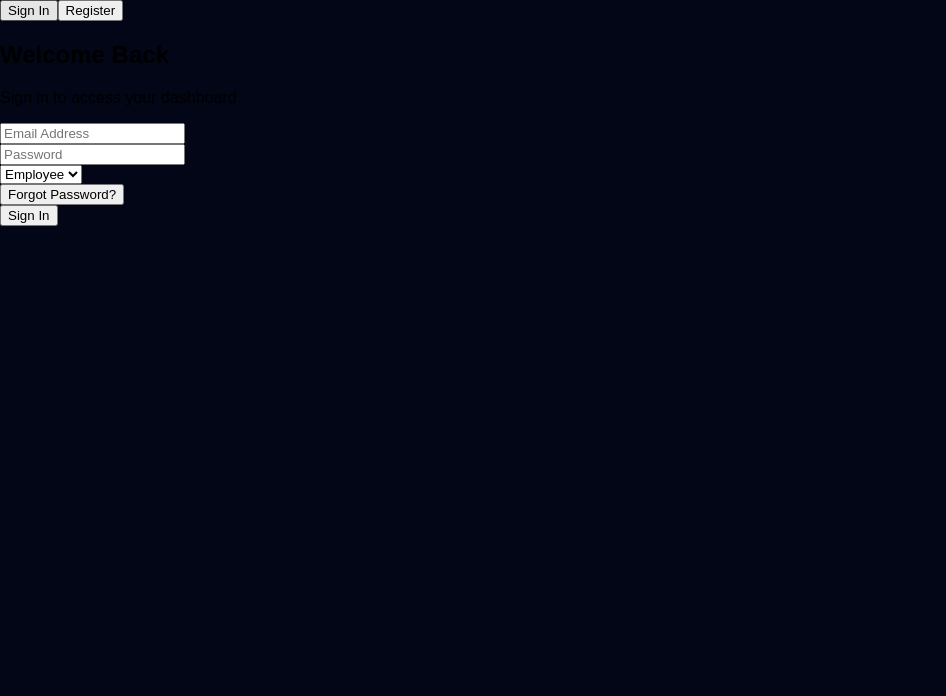
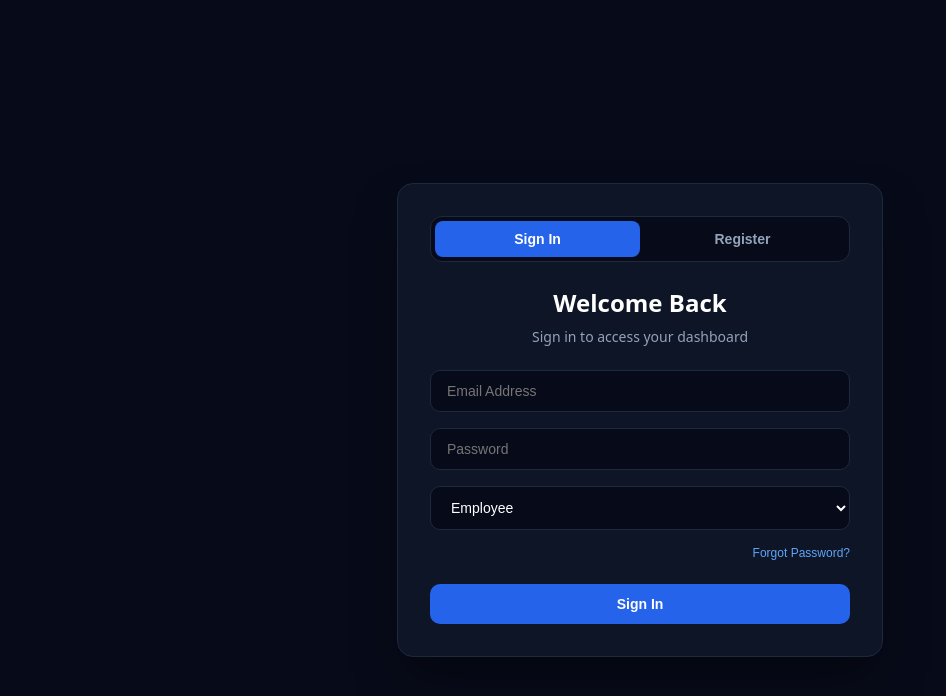
Before and after one commit to prashantmondhe/infosys-frontend1, a Next.js app: page /login in a window 1280 px wide. Shown: the top 696 px of the page, without its empty margins (0-946 px from the left). Built offline with nearby package versions, Linux system fonts and the light colour scheme.

Commit message:
Fix styling issues with robust inline CSS and Admin-Employee filter

```diff
--- a/app/login/page.js
+++ b/app/login/page.js
@@ -49,9 +49,9 @@ export default function AuthPage() {
           body: JSON.stringify({ email }),
         });
         const data = await res.json();
-        if (!res.ok) throw new Error(data.message || "Reset request failed");
+        if (!res.ok) throw new Error(data.message || "Reset link sent");
 
-        setMessage({ type: "success", text: "Password reset instructions sent to your email." });
+        setMessage({ type: "success", text: "Password reset link sent to your email." });
       }
     } catch (err) {
       setMessage({ type: "error", text: err.message || "An error occurred" });
@@ -61,39 +61,78 @@ export default function AuthPage() {
   };
 
   return (
-    <div className="min-h-screen bg-[#070b19] flex items-center justify-center p-4">
-      <div className="w-full max-w-md bg-[#0d1527] border border-slate-800 rounded-2xl p-8 shadow-2xl">
+    <div style={{
+      minHeight: "100vh",
+      backgroundColor: "#070b19",
+      display: "flex",
+      alignItems: "center",
+      justifyContent: "center",
+      padding: "20px",
+      fontFamily: "system-ui, -apple-system, sans-serif"
+    }}>
+      <div style={{
+        width: "100%",
+        maxWidth: "420px",
+        backgroundColor: "#0d1527",
+        border: "1px solid #1e293b",
+        borderRadius: "16px",
+        padding: "32px",
+        boxShadow: "0 25px 50px -12px rgba(0, 0, 0, 0.5)"
+      }}>
 
         {/* Toggle Bar */}
-        <div className="flex bg-[#070b19] p-1 rounded-xl mb-6 border border-slate-800">
+        <div style={{
+          display: "flex",
+          backgroundColor: "#070b19",
+          padding: "4px",
+          borderRadius: "12px",
+          marginBottom: "24px",
+          border: "1px solid #1e293b"
+        }}>
           <button
             type="button"
             onClick={() => { setView("login"); setMessage({ type: "", text: "" }); }}
-            className={`flex-1 py-2.5 text-sm font-semibold rounded-lg transition-all duration-200 ${
-              view === "login" ? "bg-[#2563eb] text-white shadow-lg" : "text-slate-400 hover:text-white"
-            }`}
+            style={{
+              flex: 1,
+              padding: "10px",
+              fontSize: "14px",
+              fontWeight: "600",
+              borderRadius: "8px",
+              border: "none",
+              cursor: "pointer",
+              backgroundColor: view === "login" ? "#2563eb" : "transparent",
+              color: view === "login" ? "#ffffff" : "#94a3b8"
+            }}
           >
             Sign In
           </button>
           <button
             type="button"
             onClick={() => { setView("register"); setMessage({ type: "", text: "" }); }}
-            className={`flex-1 py-2.5 text-sm font-semibold rounded-lg transition-all duration-200 ${
-              view === "register" ? "bg-[#2563eb] text-white shadow-lg" : "text-slate-400 hover:text-white"
-            }`}
+            style={{
+              flex: 1,
+              padding: "10px",
+              fontSize: "14px",
+              fontWeight: "600",
+              borderRadius: "8px",
+              border: "none",
+              cursor: "pointer",
+              backgroundColor: view === "register" ? "#2563eb" : "transparent",
+              color: view === "register" ? "#ffffff" : "#94a3b8"
+            }}
           >
             Register
           </button>
         </div>
 
-        {/* Header Title */}
-        <h2 className="text-2xl font-bold text-center text-white mb-2">
+        {/* Header */}
+        <h2 style={{ fontSize: "24px", fontWeight: "bold", textAlign: "center", color: "#ffffff", margin: "0 0 8px 0" }}>
           {view === "login" && "Welcome Back"}
           {view === "register" && "Create Account"}
           {view === "forgot" && "Reset Password"}
         </h2>
 
-        <p className="text-sm text-center text-slate-400 mb-6">
+        <p style={{ fontSize: "14px", textAlign: "center", color: "#94a3b8", margin: "0 0 24px 0" }}>
           {view === "login" && "Sign in to access your dashboard"}
           {view === "register" && "Register to get started"}
           {view === "forgot" && "Enter your email to receive a reset link"}
@@ -101,77 +140,112 @@ export default function AuthPage() {
 
         {/* Message Alert */}
         {message.text && (
-          <div
-            className={`mb-4 p-3 rounded-xl text-sm ${
-              message.type === "success"
-                ? "bg-green-950/50 border border-green-700 text-green-300"
-                : "bg-red-950/50 border border-red-700 text-red-300"
-            }`}
-          >
+          <div style={{
+            marginBottom: "16px",
+            padding: "12px",
+            borderRadius: "8px",
+            fontSize: "14px",
+            backgroundColor: message.type === "success" ? "#064e3b" : "#7f1d1d",
+            color: message.type === "success" ? "#6ee7b7" : "#fca5a5",
+            border: `1px solid ${message.type === "success" ? "#059669" : "#dc2626"}`
+          }}>
             {message.text}
           </div>
         )}
 
         {/* Form */}
-        <form onSubmit={handleSubmit} className="space-y-4">
+        <form onSubmit={handleSubmit} style={{ display: "flex", flexDirection: "column", gap: "16px" }}>
           {view === "register" && (
-            <div>
             <input
               type="text"
               required
               placeholder="Full Name"
               value={name}
               onChange={(e) => setName(e.target.value)}
-                className="w-full px-4 py-3 bg-[#070b19] border border-slate-800 rounded-xl text-white placeholder-slate-500 focus:outline-none focus:border-blue-500"
+              style={{
+                width: "100%",
+                padding: "12px 16px",
+                backgroundColor: "#070b19",
+                border: "1px solid #1e293b",
+                borderRadius: "10px",
+                color: "#ffffff",
+                fontSize: "14px",
+                boxSizing: "border-box",
+                outline: "none"
+              }}
             />
-            </div>
           )}
 
-          <div>
           <input
             type="email"
             required
             placeholder="Email Address"
             value={email}
             onChange={(e) => setEmail(e.target.value)}
-              className="w-full px-4 py-3 bg-[#070b19] border border-slate-800 rounded-xl text-white placeholder-slate-500 focus:outline-none focus:border-blue-500"
+            style={{
+              width: "100%",
+              padding: "12px 16px",
+              backgroundColor: "#070b19",
+              border: "1px solid #1e293b",
+              borderRadius: "10px",
+              color: "#ffffff",
+              fontSize: "14px",
+              boxSizing: "border-box",
+              outline: "none"
+            }}
           />
-          </div>
 
           {view !== "forgot" && (
-            <div>
             <input
               type="password"
               required
               placeholder="Password"
               value={password}
               onChange={(e) => setPassword(e.target.value)}
-                className="w-full px-4 py-3 bg-[#070b19] border border-slate-800 rounded-xl text-white placeholder-slate-500 focus:outline-none focus:border-blue-500"
+              style={{
+                width: "100%",
+                padding: "12px 16px",
+                backgroundColor: "#070b19",
+                border: "1px solid #1e293b",
+                borderRadius: "10px",
+                color: "#ffffff",
+                fontSize: "14px",
+                boxSizing: "border-box",
+                outline: "none"
+              }}
             />
-            </div>
           )}
 
-          {/* Role Selection Dropdown (Only Employee & Admin) */}
+          {/* Role Dropdown: Only Admin & Employee */}
           {view !== "forgot" && (
-            <div>
             <select
               value={role}
               onChange={(e) => setRole(e.target.value)}
-                className="w-full px-4 py-3 bg-[#070b19] border border-slate-800 rounded-xl text-white focus:outline-none focus:border-blue-500 cursor-pointer"
+              style={{
+                width: "100%",
+                padding: "12px 16px",
+                backgroundColor: "#070b19",
+                border: "1px solid #1e293b",
+                borderRadius: "10px",
+                color: "#ffffff",
+                fontSize: "14px",
+                boxSizing: "border-box",
+                outline: "none",
+                cursor: "pointer"
+              }}
             >
-                <option value="Employee">Employee</option>
-                <option value="Admin">Admin</option>
+              <option value="Employee" style={{ backgroundColor: "#0d1527", color: "#ffffff" }}>Employee</option>
+              <option value="Admin" style={{ backgroundColor: "#0d1527", color: "#ffffff" }}>Admin</option>
             </select>
-            </div>
           )}
 
           {/* Forgot Password Link */}
           {view === "login" && (
-            <div className="flex justify-end">
+            <div style={{ display: "flex", justifyContent: "flex-end" }}>
               <button
                 type="button"
                 onClick={() => { setView("forgot"); setMessage({ type: "", text: "" }); }}
-                className="text-xs text-blue-400 hover:underline"
+                style={{ background: "none", border: "none", color: "#60a5fa", fontSize: "12px", cursor: "pointer", padding: 0 }}
               >
                 Forgot Password?
               </button>
@@ -180,11 +254,11 @@ export default function AuthPage() {
 
           {/* Back to Login Link */}
           {view === "forgot" && (
-            <div className="flex justify-end">
+            <div style={{ display: "flex", justifyContent: "flex-end" }}>
               <button
                 type="button"
                 onClick={() => { setView("login"); setMessage({ type: "", text: "" }); }}
-                className="text-xs text-blue-400 hover:underline"
+                style={{ background: "none", border: "none", color: "#60a5fa", fontSize: "12px", cursor: "pointer", padding: 0 }}
               >
                 Back to Sign In
               </button>
@@ -195,7 +269,19 @@ export default function AuthPage() {
           <button
             type="submit"
             disabled={loading}
-            className="w-full py-3 bg-[#2563eb] hover:bg-blue-600 text-white font-semibold rounded-xl shadow-lg transition duration-200 cursor-pointer disabled:opacity-50"
+            style={{
+              width: "100%",
+              padding: "12px",
+              backgroundColor: "#2563eb",
+              color: "#ffffff",
+              border: "none",
+              borderRadius: "10px",
+              fontWeight: "600",
+              fontSize: "14px",
+              cursor: loading ? "not-allowed" : "pointer",
+              opacity: loading ? 0.6 : 1,
+              marginTop: "8px"
+            }}
           >
             {loading
               ? "Processing..."
```
Lines whose indentation alone changed are shown as unchanged.
